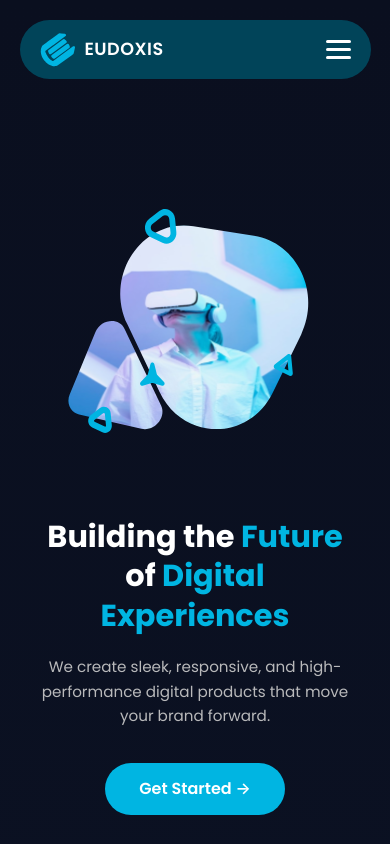
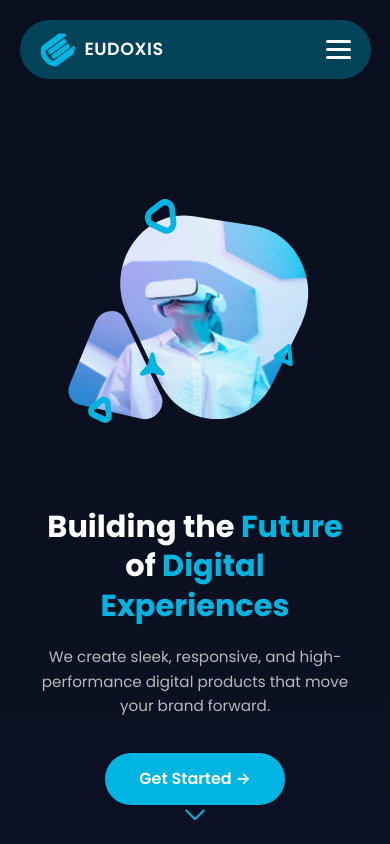
Before and after one commit to olumideemmanuel177-prog/Test-Project, a React (Vite) app: page / in a window 390 px wide. Shown: the top 844 px of the page. Built offline with nearby package versions, Linux system fonts and the light colour scheme.

Commit message:
sffsfsfsfsS

```diff
--- a/src/components/Hero.css
+++ b/src/components/Hero.css
@@ -8,6 +8,7 @@
   background: transparent;
   box-sizing: border-box;
   position: relative; /* for scroll indicator positioning */
+  overflow: visible; /* ensures arrow isn't hidden */
 }
 
 /* Container */
@@ -108,64 +109,7 @@
   }
 }
 
-/* === Responsive === */
-@media (max-width: 992px) {
-  .hero-container {
-    flex-direction: column-reverse;
-    text-align: center;
-    gap: 40px;
-    padding-top: 50px;
-  }
-
-  .hero-text {
-    max-width: 100%;
-  }
-
-  .hero-btn {
-    margin: 0 auto;
-  }
-}
-
-@media (max-width: 600px) {
-  .hero {
-    align-items: flex-start;
-    padding-top: 70px;
-    padding-bottom: 100px;
-  }
-
-  .hero-title {
-    font-size: 1.9rem;
-    line-height: 1.3;
-  }
-
-  .hero-subtitle {
-    font-size: 0.95rem;
-  }
-
-  .hero-img {
-    width: 260px;
-  }
-
-  /* Move scroll indicator higher for small phones */
-  .scroll-indicator {
-    bottom: 65px; /* ⬆️ moved up significantly */
-    gap: 4px;
-  }
-
-  .scroll-indicator span {
-    font-size: 0.7rem;
-    letter-spacing: 0.5px;
-  }
-
-  .arrow {
-    width: 14px;
-    height: 14px;
-    border-left: 2px solid #00B5E2;
-    border-bottom: 2px solid #00B5E2;
-  }
-}
-
-/* === Scroll Indicator (Centered at bottom middle) === */
+/* === Scroll Indicator === */
 .scroll-indicator {
   position: absolute;
   bottom: 30px;
@@ -191,7 +135,7 @@
   opacity: 0.8;
 }
 
-/* Arrow below text */
+/* Arrow */
 .arrow {
   width: 18px;
   height: 18px;
@@ -201,7 +145,7 @@
   animation: bounce 1.5s infinite ease-in-out;
 }
 
-/* Bouncing motion */
+/* Bounce motion */
 @keyframes bounce {
   0%, 20%, 50%, 80%, 100% {
     transform: translateY(0) rotate(-45deg);
@@ -214,7 +158,7 @@
   }
 }
 
-/* Subtle fade-in effect */
+/* Fade-in */
 @keyframes fadeIn {
   from {
     opacity: 0;
@@ -225,3 +169,59 @@
     transform: translateY(0) translateX(-50%);
   }
 }
+
+/* === Responsive === */
+@media (max-width: 992px) {
+  .hero-container {
+    flex-direction: column-reverse;
+    text-align: center;
+    gap: 40px;
+    padding-top: 50px;
+  }
+
+  .hero-text {
+    max-width: 100%;
+  }
+
+  .hero-btn {
+    margin: 0 auto;
+  }
+}
+
+/* ✅ FINAL FIX FOR SMALL PHONES (Tecno, Infinix, Samsung A-series, iPhone SE) */
+@media (max-width: 600px) {
+  .hero {
+    align-items: flex-start;
+    padding-top: 60px;
+    padding-bottom: 130px; /* create space for visible arrow */
+  }
+
+  .hero-title {
+    font-size: 1.9rem;
+    line-height: 1.3;
+  }
+
+  .hero-subtitle {
+    font-size: 0.95rem;
+  }
+
+  .hero-img {
+    width: 260px;
+  }
+
+  /* Move the arrow well up for small phones */
+  .scroll-indicator {
+    bottom: 120px; /* ⬆️ fixed for Tecno & small screens */
+    gap: 4px;
+  }
+
+  .scroll-indicator span {
+    font-size: 0.7rem;
+    letter-spacing: 0.5px;
+  }
+
+  .arrow {
+    width: 14px;
+    height: 14px;
+  }
+}
```
